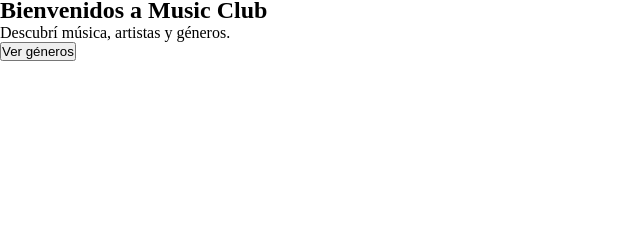
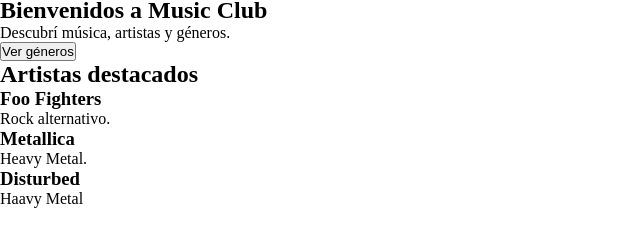
Before and after one commit to billyma0102/Music-Club, a plain HTML site: page index.html in a window 1280 px wide. Shown: the part 40-286 px from the top of the page, without its empty margins (0-640 px from the left). Drawn offline with Linux system fonts and the light colour scheme; files that its build step writes are made by us from their sources.

Commit message:
feat and fix: Agrego section Artistas

```diff
--- a/index.html
+++ b/index.html
@@ -1,24 +1,41 @@
 <!DOCTYPE html>
 <html lang="en">
+
 <head>
-    <meta charset="UTF-8">
-    <meta name="viewport" content="width=device-width, initial-scale=1.0">
-    <title>Music Club</title>
+  <meta charset="UTF-8">
+  <meta name="viewport" content="width=device-width, initial-scale=1.0">
+  <title>Music Club</title>
   <link rel="stylesheet" href="styles.css">
 </head>
+
 <body>
-  <header><h1>Music Club</h1></header>
+  <header>
+    <h1>Music Club</h1>
+  </header>
   <main>
     <section>
       <h2>Bienvenidos a Music Club</h2>
       <p>Descubrí música, artistas y géneros.</p>
       <button>Ver géneros</button>
     </section>
+
+    <section>
+      <h2>Artistas destacados</h2>
+      <article>
+        <h3>Foo Fighters</h3>
+        <p>Rock alternativo.</p>
+      </article>
+        <article>
+          <h3>Metallica</h3>
+        <p>Heavy Metal.</p>
+        </article>
+        <article>
+          <h3>Disturbed</h3>
+          <p>Haavy Metal</p>
+        </article>
+    </section>
+
   </main>
 </body>
+
 </html>
-</head>
-<body>
-
-</body>
-</html>
```
